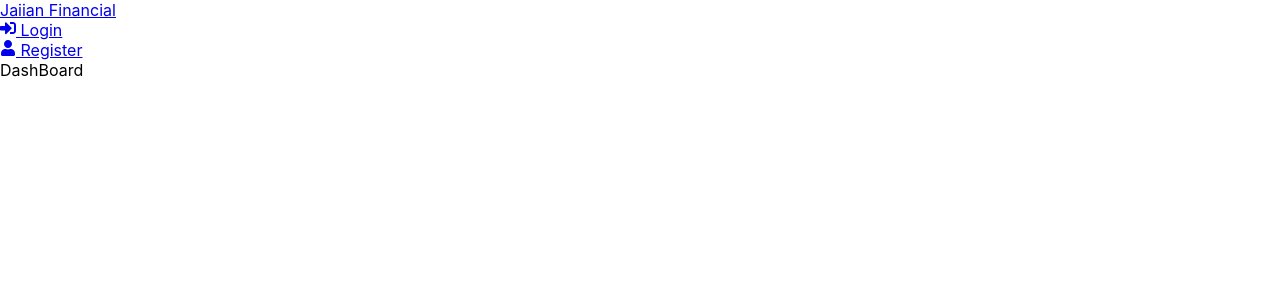
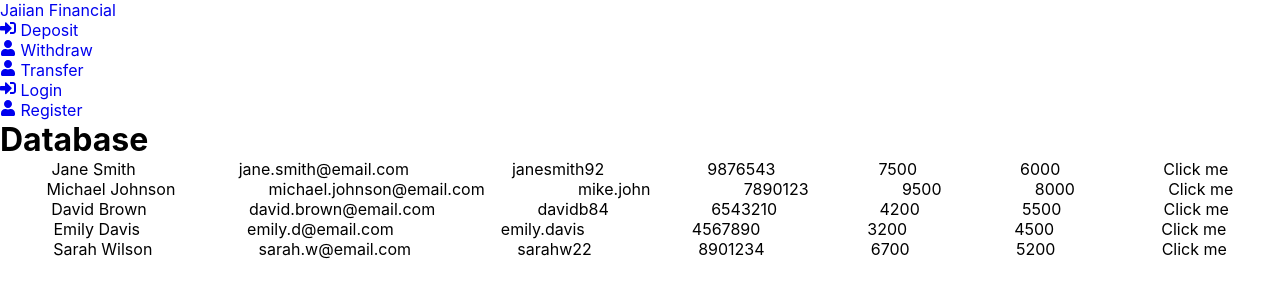
Before and after one commit to mfnjairah/JaiianFinancial, a React (Create React App) app in the folder frontend/: page / in a window 1280 px wide. Shown: the top 300 px of the page. Built offline with nearby package versions, Linux system fonts and the light colour scheme.

Commit message:
Added deposit feature

```diff
--- a/frontend/src/App.js
+++ b/frontend/src/App.js
@@ -5,18 +5,96 @@ import DashBoard from "./pages/DashBoard";
 import Login from "./pages/Login";
 import Register from "./pages/Register";
 import Header from "./components/Header";
+import Deposit from "./pages/Deposit";
+import Withdraw from "./pages/Withdraw";
+import Transfer from "./pages/Transfer";
 
 function App() {
   const users = [
     {
-      userName: "Jairah",
-      email: "jai@email.com",
-      password: "pass123",
+      name: "Jane Smith",
+      email: "jane.smith@email.com",
+      userName: "janesmith92",
+      password: "securePass456",
+      role: "admin",
+      accountNumber: "9876543",
+      accountBalance: 7500,
+      income: "6000",
+      expenseCategories: ["Groceries", "Utilities", "Dining"],
+      transactionHistory: [
+        { date: "2023-09-10", description: "Salary", amount: 6000 },
+        { date: "2023-09-15", description: "Groceries", amount: -200 },
+        { date: "2023-09-20", description: "Utilities", amount: -150 },
+        { date: "2023-09-25", description: "Dining", amount: -100 },
+      ],
     },
     {
-      userName: "Ian",
-      email: "ian@email.com",
-      password: "pass321",
+      name: "Michael Johnson",
+      email: "michael.johnson@email.com",
+      userName: "mike.john",
+      password: "strongPass789",
+      role: "user",
+      accountNumber: "7890123",
+      accountBalance: 9500,
+      income: "8000",
+      expenseCategories: ["Rent", "Transportation", "Entertainment"],
+      transactionHistory: [
+        { date: "2023-09-10", description: "Salary", amount: 8000 },
+        { date: "2023-09-15", description: "Rent", amount: -2500 },
+        { date: "2023-09-20", description: "Transportation", amount: -150 },
+        { date: "2023-09-25", description: "Entertainment", amount: -100 },
+      ],
+    },
+    {
+      name: "David Brown",
+      email: "david.brown@email.com",
+      userName: "davidb84",
+      password: "safePass123",
+      role: "user",
+      accountNumber: "6543210",
+      accountBalance: 4200,
+      income: "5500",
+      expenseCategories: ["Shopping", "Healthcare", "Travel"],
+      transactionHistory: [
+        { date: "2023-09-10", description: "Salary", amount: 5500 },
+        { date: "2023-09-15", description: "Shopping", amount: -300 },
+        { date: "2023-09-20", description: "Healthcare", amount: -100 },
+        { date: "2023-09-25", description: "Travel", amount: -300 },
+      ],
+    },
+    {
+      name: "Emily Davis",
+      email: "emily.d@email.com",
+      userName: "emily.davis",
+      password: "pass4567",
+      role: "user",
+      accountNumber: "4567890",
+      accountBalance: 3200,
+      income: "4500",
+      expenseCategories: ["Education", "Hobbies", "Groceries"],
+      transactionHistory: [
+        { date: "2023-09-10", description: "Salary", amount: 4500 },
+        { date: "2023-09-15", description: "Education", amount: -500 },
+        { date: "2023-09-20", description: "Hobbies", amount: -200 },
+        { date: "2023-09-25", description: "Groceries", amount: -300 },
+      ],
+    },
+    {
+      name: "Sarah Wilson",
+      email: "sarah.w@email.com",
+      userName: "sarahw22",
+      password: "myPass789",
+      role: "user",
+      accountNumber: "8901234",
+      accountBalance: 6700,
+      income: "5200",
+      expenseCategories: ["Dining", "Utilities", "Transportation"],
+      transactionHistory: [
+        { date: "2023-09-10", description: "Salary", amount: 5200 },
+        { date: "2023-09-15", description: "Dining", amount: -150 },
+        { date: "2023-09-20", description: "Utilities", amount: -200 },
+        { date: "2023-09-25", description: "Transportation", amount: -100 },
+      ],
     },
   ];
   return (
@@ -24,8 +102,12 @@ function App() {
       <Router>
         <div className="container">
           <Header />
+
           <Routes>
-            <Route path="/" element={<DashBoard />} />
+            <Route path="/" element={<DashBoard users={users} />} />
+            <Route path="/deposit" element={<Deposit users={users} />} />
+            <Route path="/withdraw" element={<Withdraw users={users} />} />
+            <Route path="/transfer" element={<Transfer users={users} />} />
             <Route path="/login" element={<Login />} />
             <Route path="/register" element={<Register users={users} />} />
           </Routes>
--- a/frontend/src/components/Header.jsx
+++ b/frontend/src/components/Header.jsx
@@ -8,6 +8,25 @@ const Header = () => {
       <div className="logo">
         <Link to="/">Jaiian Financial</Link>
       </div>
+
+      <ul>
+        <li>
+          <Link to="/deposit">
+            <FaSignInAlt /> Deposit
+          </Link>
+        </li>
+        <li>
+          <Link to="/withdraw">
+            <FaUser /> Withdraw
+          </Link>
+        </li>
+        <li>
+          <Link to="/transfer">
+            <FaUser /> Transfer
+          </Link>
+        </li>
+      </ul>
+
       <ul>
         <li>
           <Link to="/login">
--- a/frontend/src/index.css
+++ b/frontend/src/index.css
@@ -1,6 +1,8 @@
 * {
   margin: 0;
   padding: 0;
+  list-style-type: none;
+  text-decoration: none;
 }
 
 body {
@@ -15,3 +17,12 @@ code {
   font-family: source-code-pro, Menlo, Monaco, Consolas, "Courier New",
     monospace;
 }
+
+.flexit {
+  display: flex;
+  justify-content: space-around;
+}
+
+.nono {
+  display: block;
+}
--- a/frontend/src/pages/DashBoard.jsx
+++ b/frontend/src/pages/DashBoard.jsx
@@ -1,7 +1,56 @@
-import React from "react";
+import React, { useState } from "react";
 
-const DashBoard = () => {
-  return <div>DashBoard</div>;
+const DashBoard = ({ users }) => {
+  const getUserData = JSON.parse(localStorage.getItem("userz"));
+  const [activeUsers, setActiveUsers] = useState([]);
+
+  const toggleUserActive = (accountNumber) => {
+    if (activeUsers.includes(accountNumber)) {
+      setActiveUsers(activeUsers.filter((user) => user !== accountNumber));
+    } else {
+      setActiveUsers([...activeUsers, accountNumber]);
+    }
+  };
+
+  return (
+    <div>
+      <h1>Database</h1>
+      <div>
+        {getUserData
+          ? getUserData.map((user) => (
+              <div className="flexit" key={user.accountNumber}>
+                <li>{user.name}</li>
+                <li>{user.email}</li>
+                <li>{user.userName}</li>
+                <li>{user.accountNumber}</li>
+                <li>{user.accountBalance}</li>
+                <li>{user.income}</li>
+              </div>
+            ))
+          : users.map((user) => (
+              <div className="flexit" key={user.accountNumber}>
+                <li>{user.name}</li>
+                <li>{user.email}</li>
+                <li>{user.userName}</li>
+                <li>{user.accountNumber}</li>
+                <li>{user.accountBalance}</li>
+                <li>{user.income}</li>
+                <li onClick={() => toggleUserActive(user.accountNumber)}>
+                  Click me
+                  {activeUsers.includes(user.accountNumber) &&
+                    user.transactionHistory.map((transaction) => (
+                      <div key={transaction.date}>
+                        <li>{transaction.date}</li>
+                        <li>{transaction.description}</li>
+                        <li>{transaction.amount}</li>
+                      </div>
+                    ))}
+                </li>
+              </div>
+            ))}
+      </div>
+    </div>
+  );
 };
 
 export default DashBoard;
--- /dev/null
+++ b/frontend/src/pages/Deposit.jsx
@@ -0,0 +1,89 @@
+import React, { useEffect, useState } from "react";
+
+const Deposit = ({ users }) => {
+  const [formData, setFormData] = useState({
+    userName: "",
+    accountNumber: "",
+    accountBalance: "",
+  });
+  const [userName, setUserName] = useState("");
+  const [enterAmount, setEnterAmout] = useState(false);
+
+  const { accountNumber, accountBalance } = formData;
+  useEffect(() => {
+    if (accountNumber) {
+      const user = users.find((user) => user.accountNumber === accountNumber);
+
+      if (user) {
+        setUserName(user.name);
+        setEnterAmout(true);
+      } else {
+        setUserName("No user exists");
+      }
+    }
+  }, [accountNumber]);
+
+  const onChange = (e) => {
+    setFormData((prevState) => ({
+      ...prevState,
+      [e.target.name]: e.target.value,
+    }));
+  };
+
+  const onSubmit = (e) => {
+    e.preventDefault();
+    const storedUsers = JSON.parse(localStorage.getItem("userz"));
+    console.log(enterAmount);
+    if (accountBalance >= 500) {
+      const userIndex = storedUsers.findIndex(
+        (user) => user.accountNumber === accountNumber
+      );
+      if (userIndex !== -1) {
+        const updatedUser = { ...storedUsers[userIndex] };
+        updatedUser.accountBalance =
+          parseInt(updatedUser.accountBalance) + parseInt(accountBalance);
+        console.log(updatedUser.accountBalance);
+        storedUsers[userIndex] = updatedUser;
+
+        localStorage.setItem("userz", JSON.stringify(storedUsers));
+      }
+    } else {
+      alert("Must higher than 500");
+    }
+  };
+  return (
+    <div>
+      <h1>Deposit</h1>
+      {userName ? userName : <p>No user exists.</p>}
+      <form onSubmit={onSubmit}>
+        <div className="form-group">
+          <input
+            type="text"
+            name="accountNumber"
+            value={accountNumber}
+            placeholder="Enter user id"
+            onChange={onChange}
+            required
+          />
+        </div>
+        {enterAmount && (
+          <div className="form-group">
+            <input
+              type="number"
+              name="accountBalance"
+              value={accountBalance}
+              placeholder="Enter amount"
+              onChange={onChange}
+              required
+            />
+          </div>
+        )}
+        <div className="form-group">
+          <button type="submit">Submit</button>
+        </div>
+      </form>
+    </div>
+  );
+};
+
+export default Deposit;
--- a/frontend/src/pages/Register.jsx
+++ b/frontend/src/pages/Register.jsx
@@ -2,11 +2,17 @@ import React, { useState, useEffect } from "react";
 import { FaUser } from "react-icons/fa";
 
 const Register = ({ users }) => {
+  const getUserData = JSON.parse(localStorage.getItem("userz"));
   const [formData, setFormData] = useState({
+    name: "",
+    email: "",
     userName: "",
-    email: "",
     password: "",
-    confirmPassword: "",
+    accountNumber: "",
+    accountBalance: "",
+    income: "",
+    expenseCategories: [],
+    transactionHistory: [],
   });
 
   const { userName, email, password, confirmPassword } = formData;
@@ -16,12 +22,13 @@ const Register = ({ users }) => {
       ...prevState,
       [e.target.name]: e.target.value,
     }));
-    console.log(e.target.value);
   };
 
   const onSubmit = (e) => {
     e.preventDefault();
-    users.push(formData);
+    // users.push(formData);
+    const listUsers = [...users, formData];
+    localStorage.setItem("userz", JSON.stringify(listUsers));
     setFormData({
       userName: "",
       email: "",
@@ -89,9 +96,9 @@ const Register = ({ users }) => {
           </div>
         </form>
 
-        {users.map((user) => (
-          <li>{user.userName}</li>
-        ))}
+        {getUserData
+          ? getUserData.map((user) => <li>{user.userName}</li>)
+          : users.map((user) => <li>{user.userName}</li>)}
       </section>
     </>
   );
--- /dev/null
+++ b/frontend/src/pages/Transfer.jsx
@@ -0,0 +1,7 @@
+import React from "react";
+
+const Transfer = () => {
+  return <div>Transfer</div>;
+};
+
+export default Transfer;
--- /dev/null
+++ b/frontend/src/pages/Withdraw.jsx
@@ -0,0 +1,7 @@
+import React from "react";
+
+const Withdraw = () => {
+  return <div>Withdraw</div>;
+};
+
+export default Withdraw;
```
